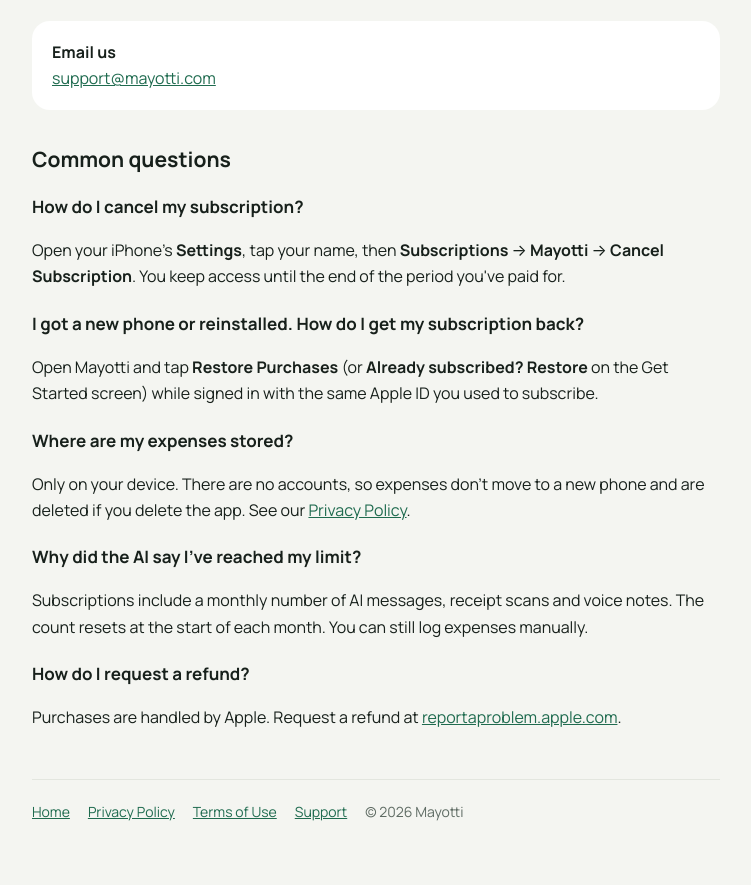
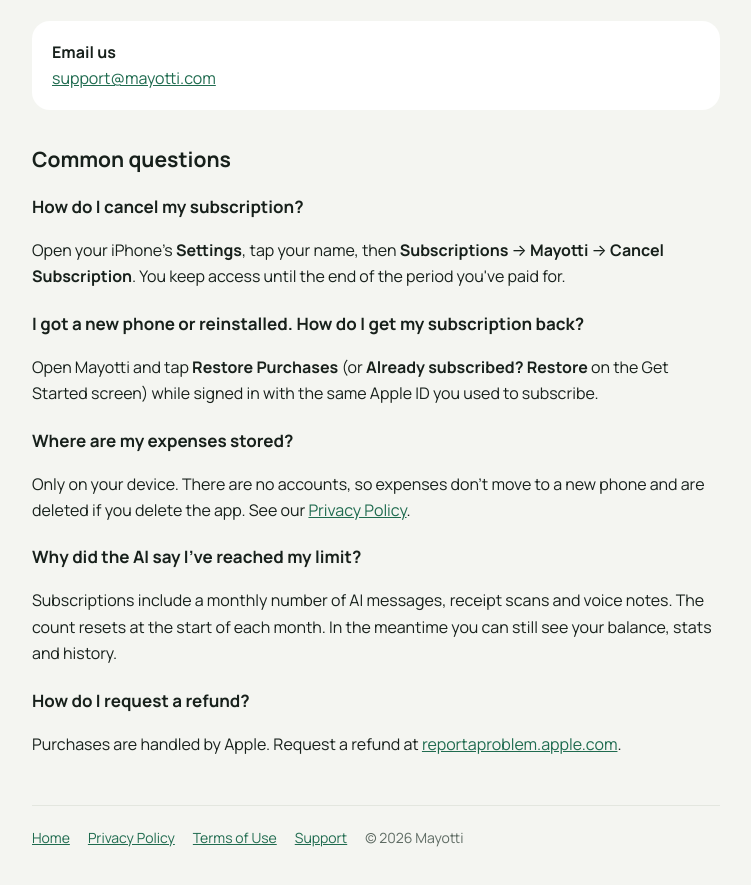
Before and after one commit to saeedghorbanim/mayotti-site, a plain HTML site: page support.html in a window 1280 px wide. Shown: the part 163-1048 px from the top of the page, without its empty margins (264-1015 px from the left). Drawn offline with Linux system fonts and the light colour scheme.

Commit message:
Support FAQ: accurate wording for the monthly AI limit
Co-Authored-By: Claude Opus 5.5 <noreply@anthropic.com>
Claude-Session: https://claude.ai/code/session_016YSTTH1TtusxXkaxHb64Bv

```diff
--- a/support.html
+++ b/support.html
@@ -34,7 +34,7 @@
 <p>Only on your device. There are no accounts, so expenses don't move to a new phone and are deleted if you delete the app. See our <a href="/privacy">Privacy Policy</a>.</p>
 
 <h3>Why did the AI say I've reached my limit?</h3>
-<p>Subscriptions include a monthly number of AI messages, receipt scans and voice notes. The count resets at the start of each month. You can still log expenses manually.</p>
+<p>Subscriptions include a monthly number of AI messages, receipt scans and voice notes. The count resets at the start of each month. In the meantime you can still see your balance, stats and history.</p>
 
 <h3>How do I request a refund?</h3>
 <p>Purchases are handled by Apple. Request a refund at <a href="https://reportaproblem.apple.com">reportaproblem.apple.com</a>.</p>
```
